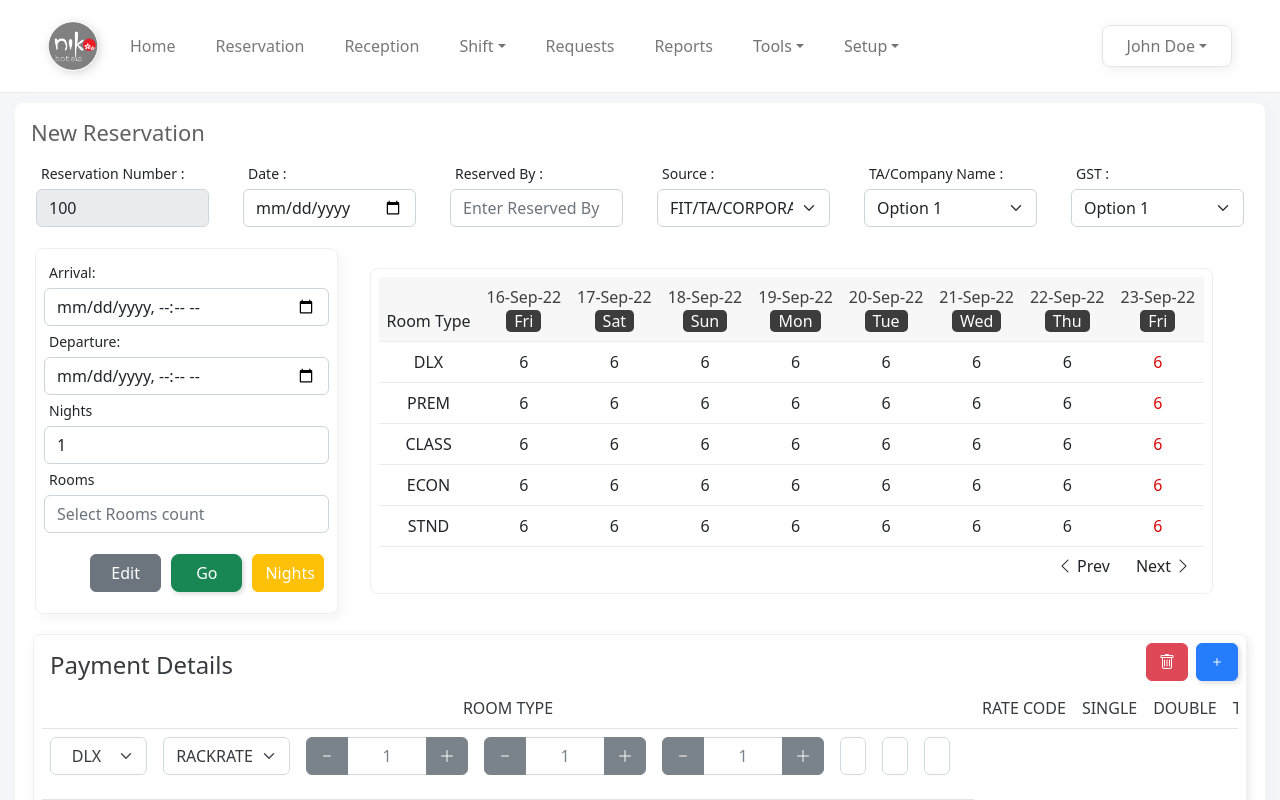
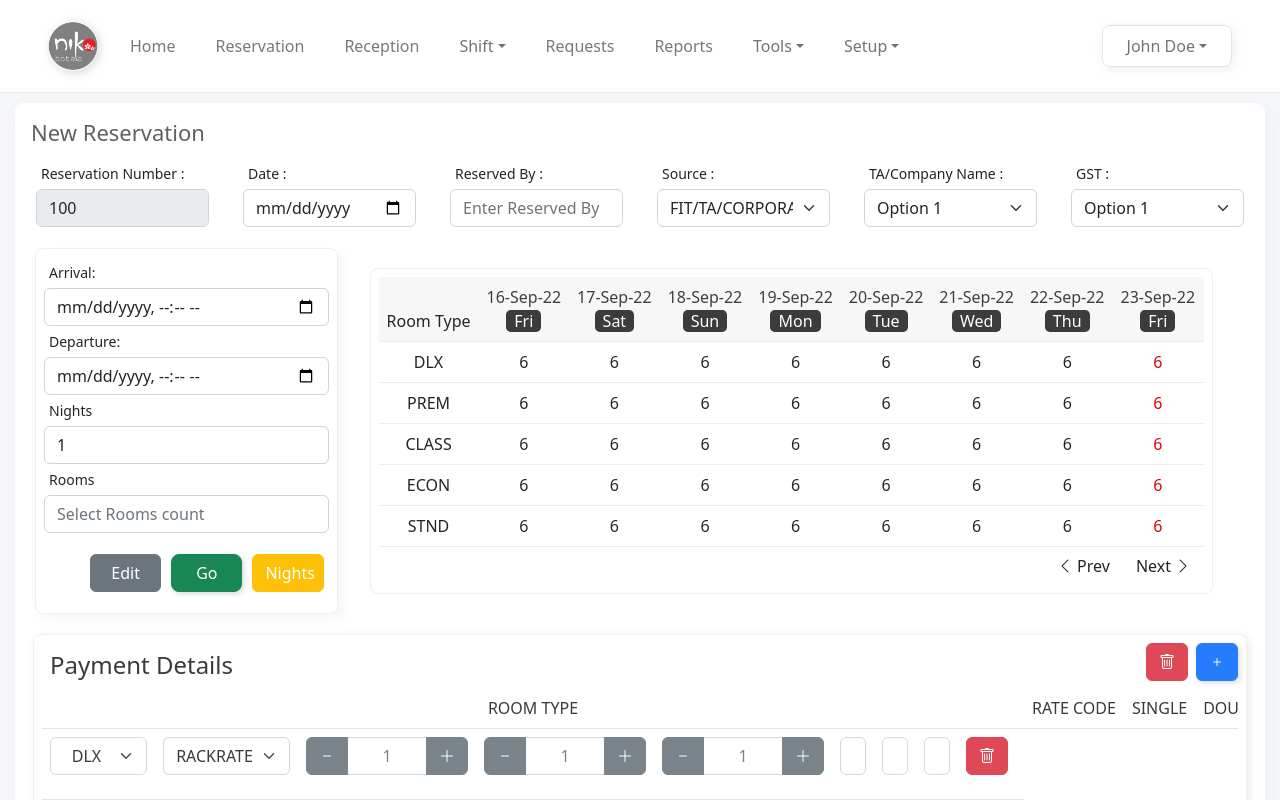
Before and after one commit to indocosmo-projects/PMS-Prototype, a React (Create React App) app: page /newreservation in a window 1280 px wide. Shown: the top 800 px of the page. Built offline with nearby package versions, Linux system fonts and the light colour scheme.

Commit message:
dynamic room type

```diff
--- a/src/component/NewReservation/RoomRateTypeDiscount.js
+++ b/src/component/NewReservation/RoomRateTypeDiscount.js
@@ -7,6 +7,7 @@ function RoomRateTypeDiscount() {
 
     const [count, setCount] = useState(1);
     const [cn, setCn] = useState(5);
+    const [del, setDel] = useState(0);
     const details =
         [
             { id: 1, name: 'room1' },
@@ -26,8 +27,16 @@ function RoomRateTypeDiscount() {
             setCount((count - 1 ));
         }
 
+        const deleteEachRow = (e) => {
+            setDel(e);
+        }
+
         const display = (e) => {
             let classes = "left ";
+            if(del === e){
+                classes += "hide"
+                return classes;
+            }
             classes += e <= count ? "show " : "hide";
             return classes;
         }
@@ -37,6 +46,7 @@ function RoomRateTypeDiscount() {
         return(
             <tbody>
             { details.map(detail =>  <tr key={detail.id} className={display(detail.id)} >
+
                 <td>
                     <select className="form-control form-select text-center">
                         <option> DLX</option>
@@ -112,7 +122,7 @@ function RoomRateTypeDiscount() {
                     <input className="form-control form-control-inline input-medium default-date-picker inner_login" size="16" type="text" defaultValue="" />
                 </td>
                 <td>
-
+                    <button className="btn btn-danger btn-xs me-2" onClick={(e) => deleteEachRow(detail.id)}><i className="bi bi-trash "></i></button>
                 </td>
 
                 </tr>
```
